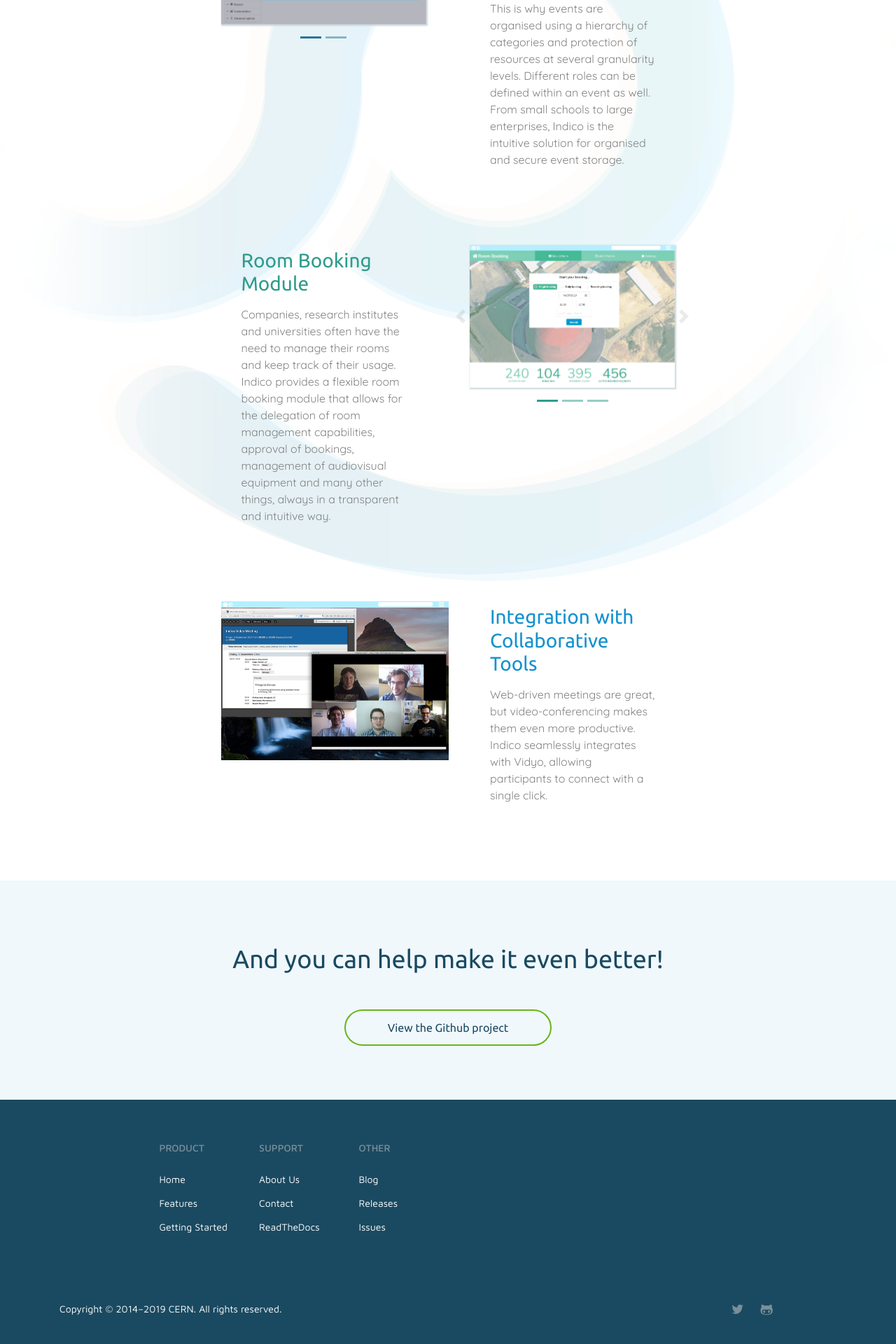
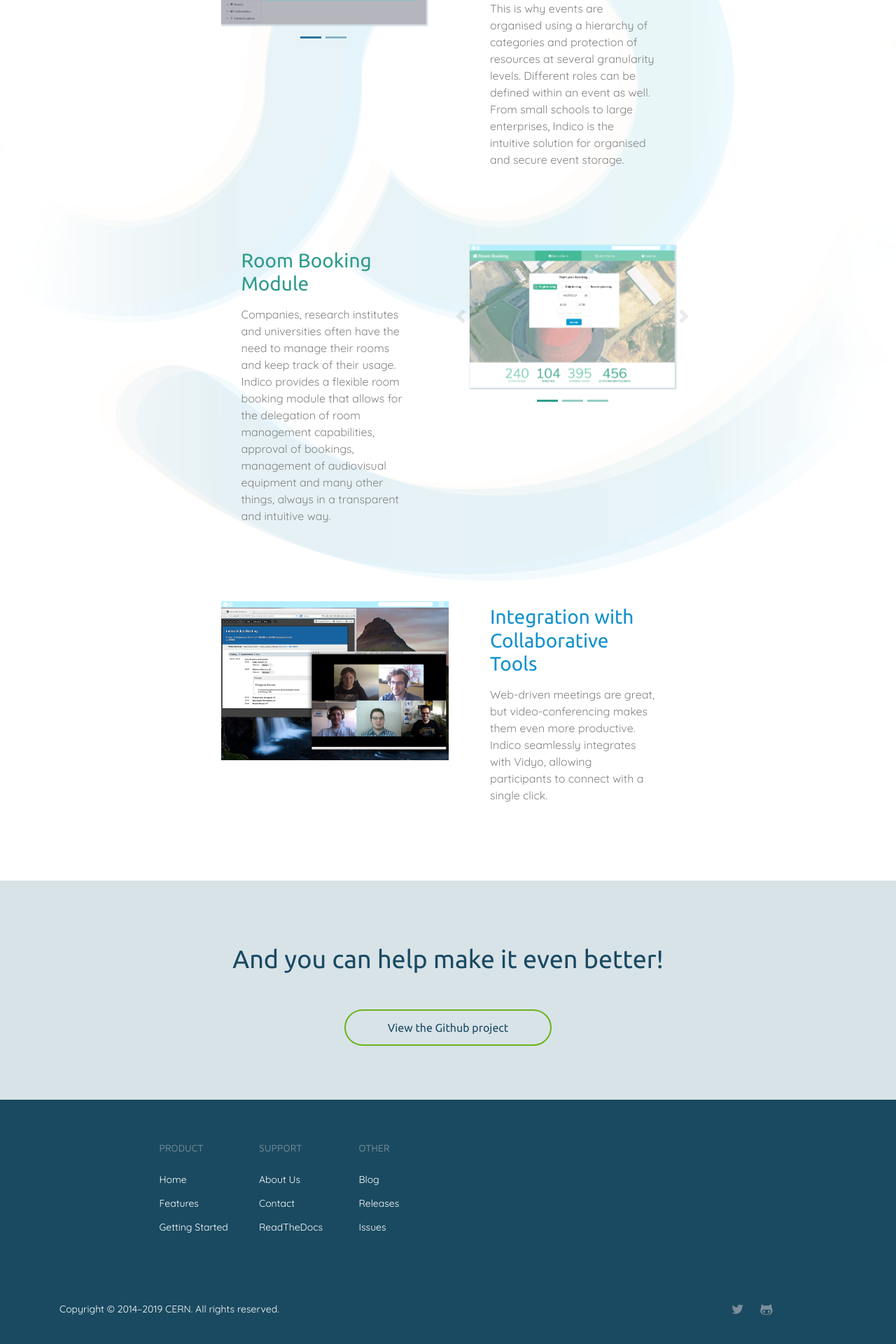
Before and after one commit to indico/indico.github.io, a Jekyll site: the page built from features.md, in a window 1280 px wide. Shown: the part 1589-3509 px from the top of the page at 70% size. Built offline with Jekyll 4.4.1, drawn with Linux system fonts in a browser that asks for light colours; nearby versions of some CDN libraries; comment, search, counter and statistics services are not loaded.

Commit message:
Refactor indico scss

```diff
--- a/_sass/_base.scss
+++ b/_sass/_base.scss
@@ -18,8 +18,8 @@
     font-size: $base-font-size;
     line-height: $base-line-height;
     font-weight: 300;
-    color: $text-color;
-    background-color: $background-color;
+    color: $black;
+    background-color: $white-dark;
     -webkit-text-size-adjust: 100%;
 }
 
@@ -89,15 +89,15 @@
  * Links
  */
 a {
-    color: $brand-color;
+    color: $brand;
     text-decoration: none;
 
     &:visited {
-        color: darken($brand-color, 15%);
+        color: darken($brand, 15%);
     }
 
     &:hover {
-        color: $text-color;
+        color: darken($brand, 30%);
         text-decoration: underline;
     }
 }
@@ -108,8 +108,8 @@
  * Blockquotes
  */
 blockquote {
-    color: $grey-color;
-    border-left: 4px solid $grey-color-light;
+    color: $gray;
+    border-left: 4px solid $gray-light;
     padding-left: $spacing-unit / 2;
     font-size: 18px;
     letter-spacing: -1px;
@@ -128,7 +128,7 @@
 pre,
 code {
     font-size: 15px;
-    border: 1px solid $grey-color-light;
+    border: 1px solid $gray-light;
     border-radius: 3px;
     background-color: #eef;
 }
@@ -198,7 +198,7 @@
         vertical-align: middle;
 
         path {
-            fill: $grey-color;
+            fill: $gray;
         }
     }
 }
--- a/css/indico.scss
+++ b/css/indico.scss
@@ -12,39 +12,33 @@
 $base-line-height: 1.5;
 
 $quicksand: Quicksand, sans-serif;
-$maven:            Maven Pro;
-$ubuntu: 'Ubuntu', sans-serif;
-
-$regular:    400; // regular = normal
-$medium:     500;
-$light-300:  300; // MavenProLight300-Regular
-$light-200:  200; // maven-pro-light-200
+$maven: Maven Pro;
+$ubuntu: Ubuntu, sans-serif;
 
 $spacing-unit:        30px;
-$spacing-unit-footer: 60px;
 
-$text-color:        #111;
-$background-color:  #fdfdfd;
-$brand-color:       #2a7ae2;
-$blue-color:        #2D98C8;
-$blue-color-light:  #297699;
-$blue-color-lighter:#9CD5EF;
-$blue-color-lighter-2:    #B0DDF1;
-$blue-color-even-lighter: #F0F8FC;
+// Palette
+$white:             #FFF;
+$white-dark:        #FDFDFD;
+$black:             #111;
+$brand:             #2A7AE2;
+$indico-blue:       #00A4E4;
+$blue:              #2D98C8;
+$blue-dark:         #297699;
+$blue-darker:       #1A4A61;
+$blue-light:        #9CD5EF;
+$blue-lighter:      #D8E3E8;
 $blue-cern:         #34AAE0;
 $blue-cern-dark:    #1291CF;
-$blue-dark:         #1A4A61;
-$text-color-white:  #FFFFFF;
-$green-color-bright:#7ED321;
-$green-color:       #6AB31D;
-$blue-gray-color:   #7A8F99;
+$blue-gray:         #7A8F99;
 $blue-gray-light:   #6D92A3;
-$grey-color:        #828282;
-$grey-color-light:  lighten($grey-color, 40%);
-$grey-color-dark:   darken($grey-color, 25%);
-$gray-white:        #F6F8F9;
-$gray-white-dark:   #E3E5E6;
-$turquoise: #2f9c8d;
+$turquoise:         #2F9C8D;
+$green-bright:      #7ED321;
+$green:             #6AB31D;
+$gray:              #828282;
+$gray-light:        #B5B5B5;
+$gray-dark:         #333;
+$blue-gradient:     linear-gradient(to right, #0054B5, #3DD8FF);
 
 $on-palm:   600px;
 $on-laptop: 800px;
@@ -116,26 +110,26 @@
 }
 
 .site-nav {
-    background-color: $blue-dark;
-    border-bottom: 1px solid $blue-color-light;
+    background-color: $blue-darker;
+    border-bottom: 1px solid $blue-dark;
 
     .navbar-nav {
 
         li:not(:last-child) a {
             // One pixel smaller since the navbar expands at $sm - 1
             @media(max-width: $sm - 1) {
-                border-bottom: 1px solid $blue-color-light;
+                border-bottom: 1px solid $blue-dark;
             }
         }
 
         li>a {
-            color: $text-color-white;
+            color: $white;
             padding: 10px 0px;
             margin: 20px 20px;
             @extend .uppercase;
 
             &:hover {
-                color: $blue-color;
+                color: $blue;
             }
 
             @media(max-width: $sm - 1) {
@@ -144,8 +138,8 @@
                 text-align: center;
 
                 &:hover {
-                    background-color: $blue-color;
-                    color: $text-color-white;
+                    background-color: $blue;
+                    color: $white;
                 }
             }
         }
@@ -169,7 +163,7 @@
             float: left;
 
             > .icon-bar {
-                background-color: $blue-color;
+                background-color: $blue;
 
                 &:first-child {
                     margin-top: 2px;
@@ -180,20 +174,10 @@
         &:focus, &:hover {
             background-color: transparent;
         }
-
-        .menu-label {
-            float: left;
-            font-family: $maven;
-            font-weight: $medium;
-            font-size: 14px;
-            color: #FFFFFF;
-            line-height: 17px;
-            margin-left: 10px;
-        }
     }
 
     .navbar-collapse {
-        border-top: 1px solid $blue-color-light;
+        border-top: 1px solid $blue-dark;
 
         @media(min-width: $sm) {
             border-top: 0;
@@ -202,9 +186,9 @@
 
     .page-link {
         font-family: $maven;
-        font-weight: $medium;
+        font-weight: 500;
         font-size: 14px;
-        color: $text-color-white;
+        color: $white;
         line-height: 17px;
         text-decoration: none;
         background: none;
@@ -213,11 +197,11 @@
 
     .page-link-current {
         @media(max-width: $sm - 1) {
-            background-color: $blue-color;
+            background-color: $blue;
         }
 
         @media(min-width: $sm) {
-            border-bottom: 3px solid $blue-color;
+            border-bottom: 3px solid $blue;
             padding-bottom: 10px;
         }
     }
@@ -233,11 +217,11 @@
  */
 .site-footer {
     .footer-container {
-        padding-top: $spacing-unit-footer;
-        padding-bottom: $spacing-unit-footer;
+        padding-top: calc(2 * #{$spacing-unit});
+        padding-bottom: calc(2 * #{$spacing-unit});
     }
 
-    background-color: $blue-dark;
+    background-color: $blue-darker;
     text-align: center;
 
     @media(min-width: $md) {
@@ -253,16 +237,10 @@
     }
 }
 
-.footer-heading {
-    font-size: 18px;
-    margin-bottom: $spacing-unit / 2;
-}
-
 .footer-col-title {
     font-family: $maven;
-    font-weight: $medium;
     font-size: 14px;
-    color: $blue-gray-color;
+    color: $blue-gray;
     line-height: 17px;
 }
 
@@ -274,14 +252,12 @@
     }
 }
 
-.footer-col-list,
-.social-media-list {
+.footer-col-list {
     list-style: none;
     margin: 30px 0 0 0;
-    font-family: $maven;
-    font-weight: $regular;
+    font-family: $quicksand;
     font-size: 14px;
-    color: $blue-dark;
+    color: $blue-darker;
     line-height: 14px;
 
     li {
@@ -291,10 +267,10 @@
     }
 
     a {
-        color: $text-color-white;
+        color: $white;
 
         &:hover {
-            color: $blue-color;
+            color: $blue;
             text-decoration: none;
         }
     }
@@ -304,25 +280,24 @@
 
 .footer-col-wrapper {
     font-size: 15px;
-    color: $grey-color;
+    color: $gray;
 }
 
 .footer-copyright {
-    background-color: $blue-dark;
-    font-family: $maven;
-    font-weight: $regular;
+    background-color: $blue-darker;
+    font-family: $quicksand;
     font-size: 14px;
-    color: $text-color-white;
+    color: $white;
     line-height: 40px;
     padding: $spacing-unit 0;
 
     .footer-icons {
         i {
-            color: $blue-gray-color;
+            color: $blue-gray;
             margin: 0 10px;
 
             &:hover {
-                color: $text-color-white;
+                color: $white;
             }
         }
     }
@@ -344,13 +319,9 @@
     position: relative;
 }
 
-.page-heading {
-    font-size: 20px;
-}
-
 .post-meta {
     font-size: $small-font-size;
-    color: $grey-color;
+    color: $gray;
 }
 
 .post-link {
@@ -382,12 +353,11 @@
 }
 
 .blog-post {
-    font-family: $maven;
-    font-weight: $regular;
-    color: $blue-dark;
+    font-family: $quicksand;
+    color: $blue-darker;
 
     h1, h2, h3 {
-        font-weight: $regular;
+        font-family: $ubuntu;
         font-size: 20px;
         line-height: 25px;
         color: $blue-cern-dark;
@@ -494,16 +464,12 @@
 a.no-decoration {
     text-decoration: none;
     &:visited {
-            color: $text-color-white;
+            color: $white;
         }
 }
 
-.bg-blue-dark {
-    background-color: $blue-dark;
-}
-
 .bg-blue-light {
-    background-color: $blue-color-even-lighter;
+    background-color: $blue-lighter;
 }
 
 .bg-white {
@@ -523,17 +489,12 @@
     margin-right: auto;
 }
 
-.block-right {
-    float: right;
-}
-
-
 
 /**
  * Hero sections
  */
 .hero-section {
-    background-color: $blue-dark;
+    background-color: $blue-darker;
     background-position: center;
     background-size: cover;
 }
@@ -588,15 +549,16 @@
 
 .hero-spotlight-1 {
     font-family: $ubuntu;
-    color: $blue-color-lighter;
+    color: $blue-light;
     line-height: 25px;
 }
 
 .hero-spotlight-line {
-    border-bottom: 3px solid $blue-color-lighter;
+    border-bottom: 3px solid $blue-light;
     width: 20%;
     margin: 20px auto;
 }
+
 .hero-spotlight-header {
     margin: 50px 0;
 }
@@ -604,13 +566,13 @@
 .hero-spotlight-header h1 {
     font-family: $ubuntu;
     -webkit-font-smoothing: antialiased;
-    color: $text-color-white;
+    color: $white;
 }
 
 .hero-spotlight h2 {
     font-family: $ubuntu;
     font-size: 20px;
-    color: $blue-color-lighter;
+    color: $blue-light;
     line-height: 20px;
     margin-top: calc(3 * #{$spacing-unit});
 }
@@ -638,16 +600,15 @@
     a {
         text-decoration: none;
         border-radius: 40px;
-        background: $green-color-bright;
+        background: $green-bright;
         font-family: $maven;
-        font-weight: $medium;
         font-size: 16px;
-        color: $text-color-white;
+        color: $white;
         line-height: 25px;
         padding: 15px 60px;
 
         &:hover {
-            background: $green-color;
+            background: $green;
         }
 
         &:active {
@@ -655,7 +616,7 @@
         }
 
         &:visited {
-            color: $text-color-white;
+            color: $white;
         }
     }
 }
@@ -665,23 +626,21 @@
 
     a {
         font-family: $quicksand;
-        font-weight: $regular;
         font-size: 14px;
-        color: $blue-color-lighter;
+        color: $blue-light;
         line-height: 17px;
 
         &:hover {
-            color: $text-color-white;
+            color: $white;
             text-decoration: none;
         }
     }
 }
 
 .hero-spotlight-text {
-    font-family: $maven;
-    font-weight: $regular;
+    font-family: $quicksand;
     font-size: 18px;
-    color: $text-color-white;
+    color: $white;
     line-height: 25px;
 }
 
@@ -691,13 +650,12 @@
     a {
         text-decoration: none;
         border-radius: 40px;
-        font-family: $maven;
-        font-weight: $regular;
+        font-family: $quicksand;
         font-size: 36px;
         line-height: 25px;
         padding: 15px 60px;
-        border: 2px solid $green-color;
-        color: $text-color-white;
+        border: 2px solid $green;
+        color: $white;
 
         @media(max-width: $sm) {
             font-size: 17px;
@@ -714,10 +672,9 @@
     background-color: $blue-cern;
 
     .partner-carousel {
-        font-family: $maven;
-        font-weight: $regular;
+        font-family: $quicksand;
         font-size: 13px;
-        color: #FFFFFF;
+        color: $white;
 
         @media (min-width: $sm) {
             font-size: 15px;
@@ -769,9 +726,10 @@
 
 .features-section {
     font-family: $ubuntu;
-    background: #dae5eb;
+    background: $blue-lighter;
+
     .features-section-title {
-        color: $blue-dark;
+        color: $blue-darker;
         line-height: 25px;
         margin-bottom: 2em;
     }
@@ -788,11 +746,11 @@
 
 
     .features-section-list {
-        background-color: $text-color-white;
+        background-color: $white;
         text-align: left;
 
         .list-title {
-            color: $blue-dark;
+            color: $blue-darker;
             text-align: center;
         }
 
@@ -812,7 +770,7 @@
                 padding-top: 10px;
                 font-family: $quicksand;
                 font-size: 16px;
-                color: $blue-dark;
+                color: $blue-darker;
                 line-height: 24px;
                 margin-top: 20px;
 
@@ -832,7 +790,7 @@
  * no need to apply css opacity).
  */
 .safety-net-section {
-    color: $blue-dark;
+    color: $blue-darker;
 
     .safety-net-wrapper {
         position: relative;  // to escape content from transparent prison
@@ -841,7 +799,6 @@
 
     h2 {
         font-family: $ubuntu;
-        font-weight: $light-300;
         -webkit-font-smoothing: antialiased;
         font-size: 28px;
         line-height: 35px;
@@ -857,7 +814,7 @@
         }
 
         a {
-            color: $blue-color;
+            color: $blue;
 
             &:hover{
                 color: $blue-gray-light;
@@ -876,17 +833,17 @@
             font-size: 16px;
             line-height: 25px;
             padding: 15px 60px;
-            border: 2px solid $green-color;
-            color: $blue-dark;
+            border: 2px solid $green;
+            color: $blue-darker;
 
             &:hover {
-                background: $green-color;
-                color: $text-color-white;
+                background: $green;
+                color: $white;
             }
 
             &:active {
                 opacity: 0.5;
-                color: $text-color-white;
+                color: $white;
             }
 
             @media(max-width: $sm) {
@@ -902,13 +859,13 @@
         left: 15px;     // same as bootstrap col padding
         right: 15px;    // same as bootstrap col padding
         z-index: 1;
-        color: $text-color-white;
+        color: $white;
 
         .github-project a {
-            color: $text-color-white;
+            color: $white;
 
             a:visited {
-                color: $text-color-white;
+                color: $white;
             }
         }
     }
@@ -967,7 +924,7 @@
 
             p {
                 font-size: 16px;
-                color: $grey-color;
+                color: $gray;
                 line-height: 24px;
             }
         }
@@ -1028,19 +985,19 @@
     }
 
     .standard {
-        color: $blue-color-light;
+        color: $blue-dark;
     }
 
     .standard .carousel-indicators li {
-        background-color: $blue-color-light;
+        background-color: $blue-dark;
     }
 
     .standard .carousel-control-prev-icon {
-        color: $blue-color-light;
+        color: $blue-dark;
     }
 
     .standard .carousel-control-next-icon {
-        color: $blue-color-light;
+        color: $blue-dark;
     }
 
     .dark {
@@ -1073,7 +1030,7 @@
         padding: 30px;
         height: 200px;
         display: block;
-        border: 0.5px solid $blue-gray-light;
+        border: 0.5px solid $indico-blue;
         border-radius: 10px;
         background: rgba(0, 0, 0, 0.3);
         display: flex;
@@ -1092,12 +1049,12 @@
 
         h4 {
             margin-bottom: 10px;
-            color: #00A4E4;
+            color: $indico-blue;
             font-weight: bold;
         }
 
         p {
-            color: darken($gray-white, 10%);
+            color: $gray-light;
         }
     }
 
@@ -1109,7 +1066,7 @@
         .resource-card:hover::after {
             width: 100%;
             left: 0;
-            background: linear-gradient(to right, #0054b5, #3dd8ff);
+            background: $blue-gradient;
         }
     }
 
@@ -1121,8 +1078,7 @@
  * Contact Us page
  */
 .contact-main-section {
-    font-family: $maven;
-    font-weight: $regular;
+    font-family: $quicksand;
     text-align: center;
 
     @media(min-width: $md) {
@@ -1131,7 +1087,7 @@
 
     h2 {
         font-size: 14px;
-        color: $blue-dark;
+        color: $blue-darker;
         line-height: 24px;
         margin-top: calc(2 * #{$spacing-unit});
 
@@ -1141,7 +1097,7 @@
     }
 
     div {
-        color: $blue-gray-color;
+        color: $blue-gray;
     }
 }
 
@@ -1173,19 +1129,18 @@
             text-align: left;
             padding: 10px;
 
-            background-image: -o-linear-gradient(rgba(0,0,0,0.00) 0%, #000000 100%);
-            background-image: -moz-linear-gradient(rgba(0,0,0,0.00) 0%, #000000 100%);
-            background-image: -ms-linear-gradient(rgba(0,0,0,0.00) 0%, #000000 100%);
-            background-image: linear-gradient(rgba(0,0,0,0.00) 0%, #000000 100%);
+            background-image: -o-linear-gradient(rgba(0,0,0,0.00) 0%, $black 100%);
+            background-image: -moz-linear-gradient(rgba(0,0,0,0.00) 0%, $black 100%);
+            background-image: -ms-linear-gradient(rgba(0,0,0,0.00) 0%, $black 100%);
+            background-image: linear-gradient(rgba(0,0,0,0.00) 0%, $black 100%);
 
-            font-family: $maven;
-            font-weight: $regular;
+            font-family: $quicksand;
             font-size: 14px;
             line-height: 18px;
-            color: $blue-color-even-lighter;
+            color: $blue-lighter;
 
             .team-member-name {
-                color: $text-color-white;
+                color: $white;
                 font-size: 18px;
             }
         }
@@ -1219,8 +1174,7 @@
 }
 
 .contr-list {
-    font-family: $maven;
-    font-weight: $regular;
+    font-family: $quicksand;
     font-size: 14px;
     line-height: 24px;
     margin-top: calc(2 * #{$spacing-unit});
@@ -1230,7 +1184,7 @@
     }
 
     h2.contr-list-header {
-        color: $blue-dark;
+        color: $blue-darker;
         font-size: 14px;
         line-height: 24px;
     }
@@ -1257,7 +1211,7 @@
     .container {
         background-color: white;
         padding: 0;
-        border-bottom: 2px solid $blue-color-lighter;
+        border-bottom: 2px solid $blue-light;
 
         h2 {
             text-align: left;
@@ -1266,18 +1220,18 @@
             font-size: 1.5em;
             border-bottom: 1px solid;
             padding: 10px 40px;
-            background-color: lighten($blue-color, 20%);
+            background-color: lighten($blue, 20%);
         }
 
         h3 {
             font-family: $ubuntu;
             padding: 10px;
             text-align: center;
-            color: $brand-color;
+            color: $brand;
             margin-top: 40px;
 
             del {
-                color: lighten($brand-color, 20%);
+                color: lighten($brand, 20%);
             }
         }
 
@@ -1301,7 +1255,7 @@
 
             li {
                 margin: 0 0 12px 0;
-                color: $blue-dark;
+                color: $blue-darker;
 
                 strong {
                     font-weight: bold;
@@ -1315,19 +1269,19 @@
 
         hr {
             margin-top: 50px;
-            background-color: $background-color;
+            background-color: $white-dark;
             display: block;
             height: 30px;
-            border-top: 2px solid $blue-color-lighter;
+            border-top: 2px solid $blue-light;
         }
 
         a {
-            color: $blue-color;
+            color: $blue;
         }
 
         @media(hover: hover) {
             a:hover {
-                color: darken($blue-color, 10%);
+                color: darken($blue, 10%);
                 text-decoration: underline;
             }
         }
@@ -1337,7 +1291,7 @@
             width: 60%;
             text-align: left;
             margin-bottom: 20px;
-            color: $blue-dark;
+            color: $blue-darker;
         }
     }
 
@@ -1357,13 +1311,13 @@
         .section-title {
             text-align: center;
             margin-bottom: 40px;
-            color: $blue-color;
+            color: $blue;
             font-weight: bold;
         }
 
         .resource-card {
             background: white;
-            box-shadow: 1px 1px 2px 1px #cbd8de;
+            box-shadow: 1px 1px 2px 1px $blue-lighter;
             margin-bottom: 2.25em;
             position: relative;
             display: block;
@@ -1380,7 +1334,7 @@
 
             h4 {
                 margin-bottom: 10px;
-                color: $blue-dark;
+                color: $blue-darker;
 
                 font-family: $ubuntu;
             }
@@ -1397,14 +1351,14 @@
             right: 0;
             bottom: 0;
             height: 2px;
-            background: linear-gradient(to right, #0054b5, #3dd8ff);
+            background: $blue-gradient;
             transition: width .250s ease-in-out;
         }
 
         @media(hover: hover) {
             .resource-card:hover {
                 h4 {
-                    color: darken($blue-dark, 8%);
+                    color: darken($blue-darker, 8%);
                 }
 
                 p {
@@ -1415,7 +1369,7 @@
             .resource-card:hover::after {
                 width: 100%;
                 left: 0;
-                background: linear-gradient(to right, #0054b5, #3dd8ff);
+                background: $blue-gradient;
             }
         }
 
```
